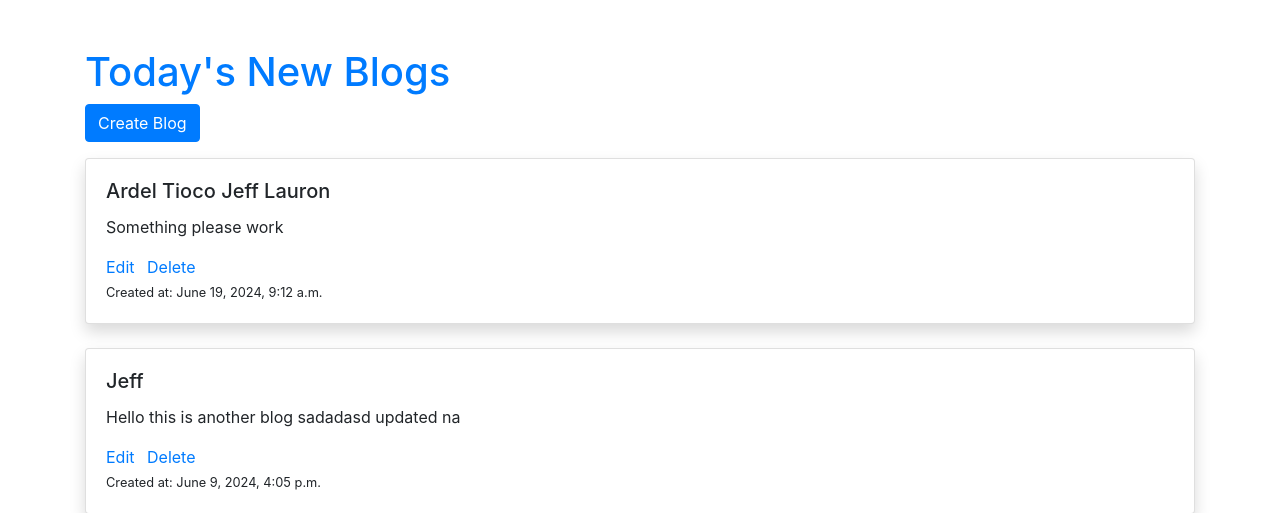
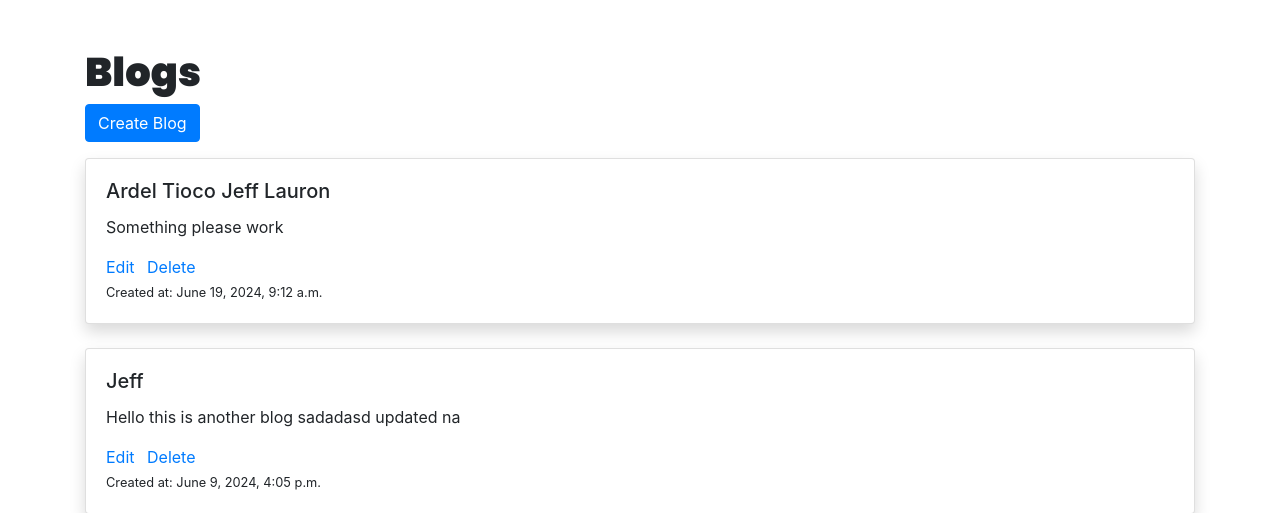
Before and after one commit to Derlashwarma/BlogSiteWithDjango, a Django app: page / in a window 1280 px wide. Shown: the top 513 px of the page. Run offline with Django 5.2, Linux system fonts and the light colour scheme; data comes from the database, SQL or seed files in the repository; some libraries are stand-ins or nearby versions.

Commit message:
loaded static files last push and commit

```diff
--- a/blogsite/blog/templates/base.html
+++ b/blogsite/blog/templates/base.html
@@ -4,7 +4,7 @@
 <head>
     <title>Create Blog</title>
     <link rel="stylesheet" href="https://maxcdn.bootstrapcdn.com/bootstrap/4.5.2/css/bootstrap.min.css">
-    <link rel="stylesheet" href="{% static 'css/style.css' %}"/>
+    <link rel="stylesheet" href="{% static 'style.css' %}"/>
 </head>
 <body>
     <div class="container mt-5">
--- a/blogsite/blog/templates/blog/index.html
+++ b/blogsite/blog/templates/blog/index.html
@@ -1,7 +1,7 @@
 {% extends "base.html" %}
 
 {% block content  %}
-	<h1 class="title text-primary">Today's New Blogs</h1>
+	<h1 class="title">Blogs</h1>
 	<div>
 		<a href="{% url 'create_blog' %}" class="btn btn-primary mb-3">Create Blog</a>
 		{% for blog in blogs %}
--- a/blogsite/blogsite/settings.py
+++ b/blogsite/blogsite/settings.py
@@ -116,15 +116,11 @@ USE_TZ = True
 
 # Static files (CSS, JavaScript, Images)
 # https://docs.djangoproject.com/en/5.0/howto/static-files/
-
-STATIC_URL = 'static/'
+STATIC_URL = '/static/'
 
 STATICFILES_DIRS = [
     BASE_DIR / "static",
 ]
-MEDIA_URL = '/media/'
-MEDIA_ROOT = os.path.join(BASE_DIR, 'media')
-
 # Default primary key field type
 # https://docs.djangoproject.com/en/5.0/ref/settings/#default-auto-field
 
--- a/blogsite/static/css/style.css
+++ /dev/null
@@ -1 +0,0 @@
-@import url('https://fonts.googleapis.com/css2?family=Poppins:ital,wght@0,100;0,200;0,300;0,400;0,500;0,600;0,700;0,800;0,900;1,100;1,200;1,300;1,400;1,500;1,600;1,700;1,800;1,900&display=swap');
--- /dev/null
+++ b/blogsite/static/style.css
@@ -0,0 +1,6 @@
+@import url('https://fonts.googleapis.com/css2?family=Poppins:ital,wght@0,100;0,200;0,300;0,400;0,500;0,600;0,700;0,800;0,900;1,100;1,200;1,300;1,400;1,500;1,600;1,700;1,800;1,900&display=swap');
+
+h1{
+    font-family: 'Poppins',sans-serif;
+    font-weight: 900;
+}
```
